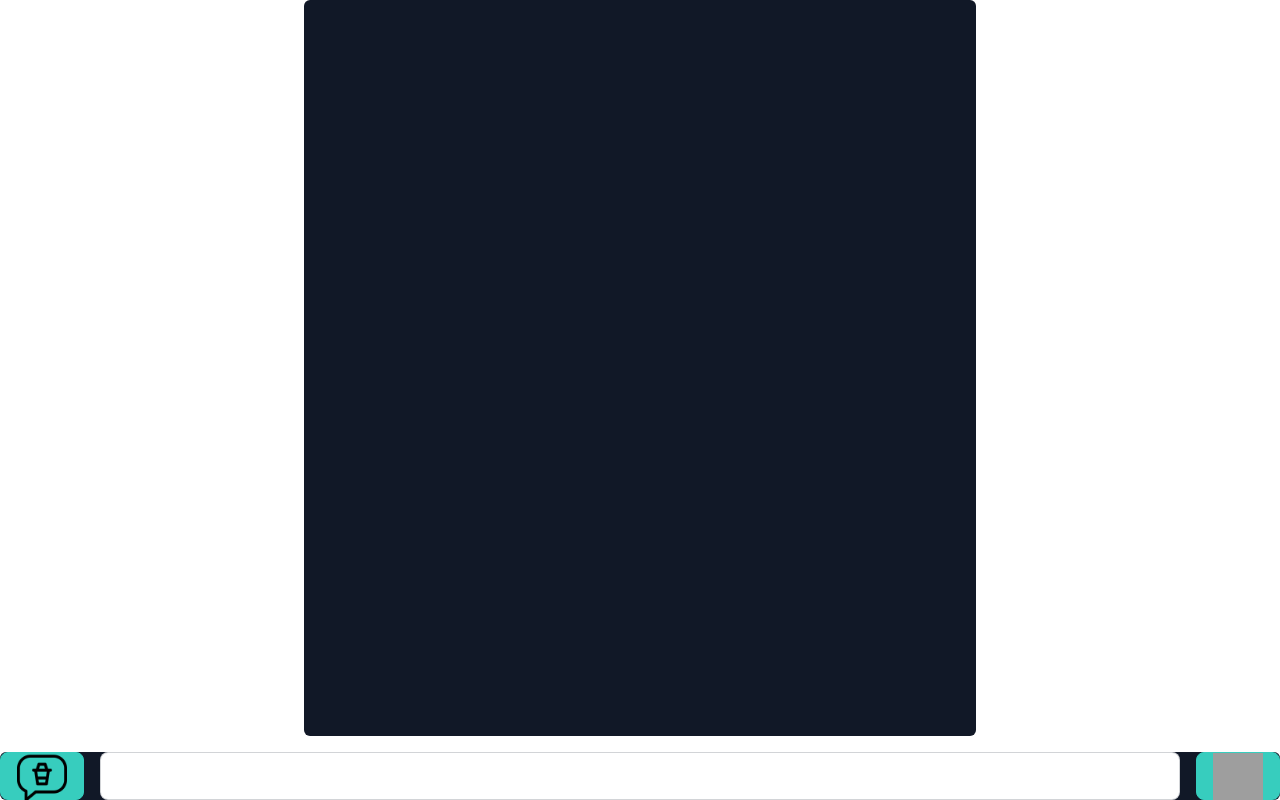
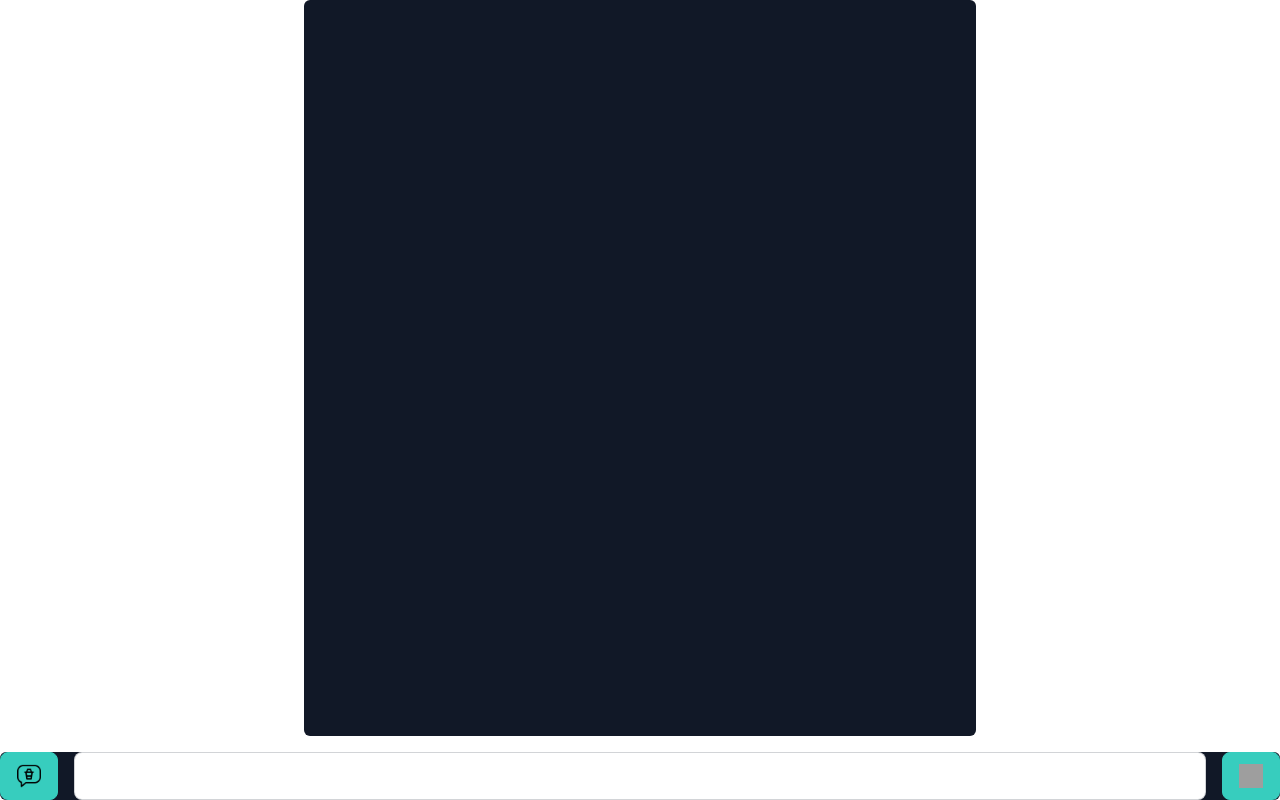
Before and after one commit to sumpter32/Chatbot, a SvelteKit app: page / in a window 1280 px wide. Built offline with nearby package versions, Linux system fonts and the light colour scheme; grey boxes are pictures that could not be loaded.

Commit message:
size fix

```diff
--- a/src/routes/+page.svelte
+++ b/src/routes/+page.svelte
@@ -108,8 +108,8 @@
 	}
 
         .btn img {
-         width: 50px;
-         height: 50px;
+         width: 24px;
+         height: 24px;
         }
 
   </style>
```
